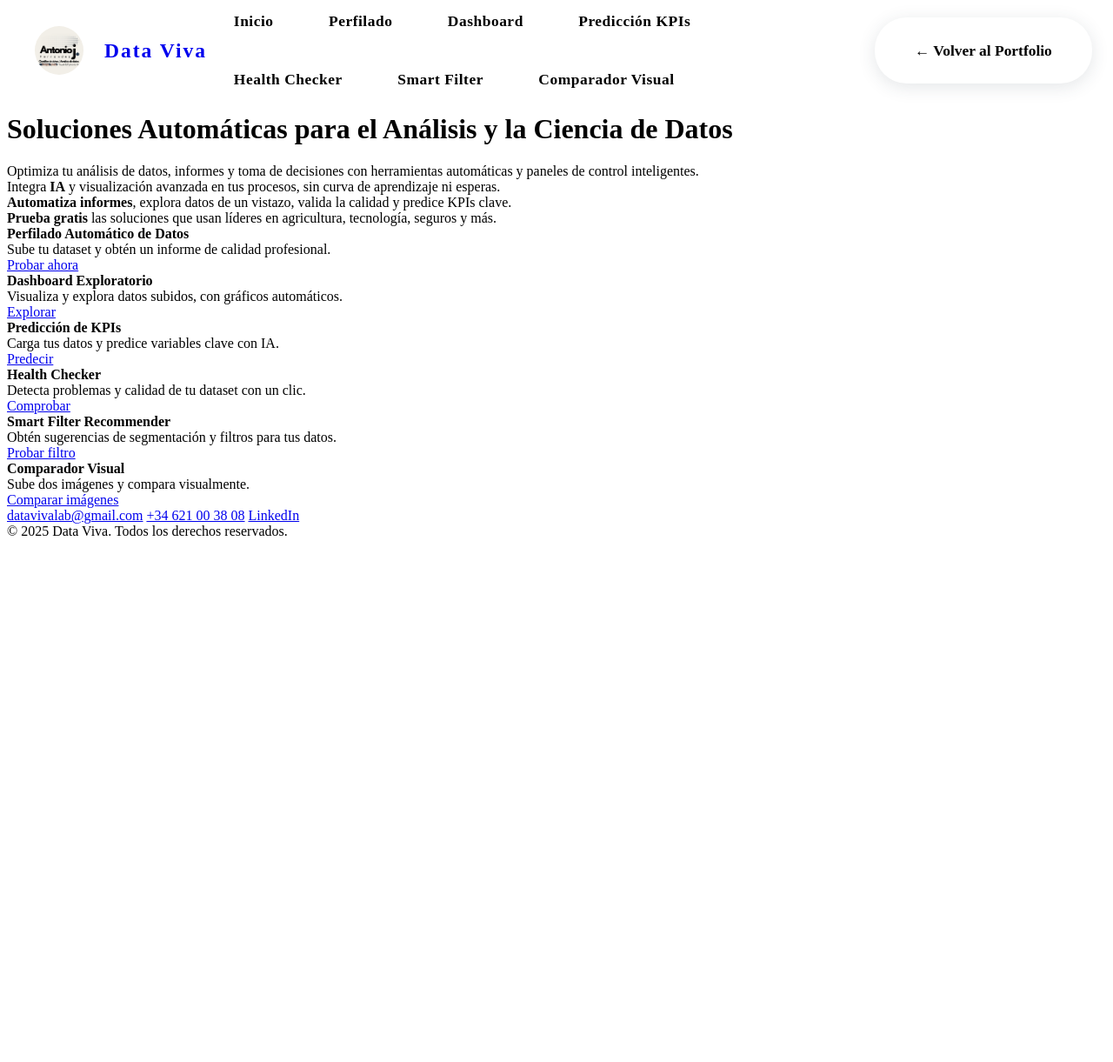
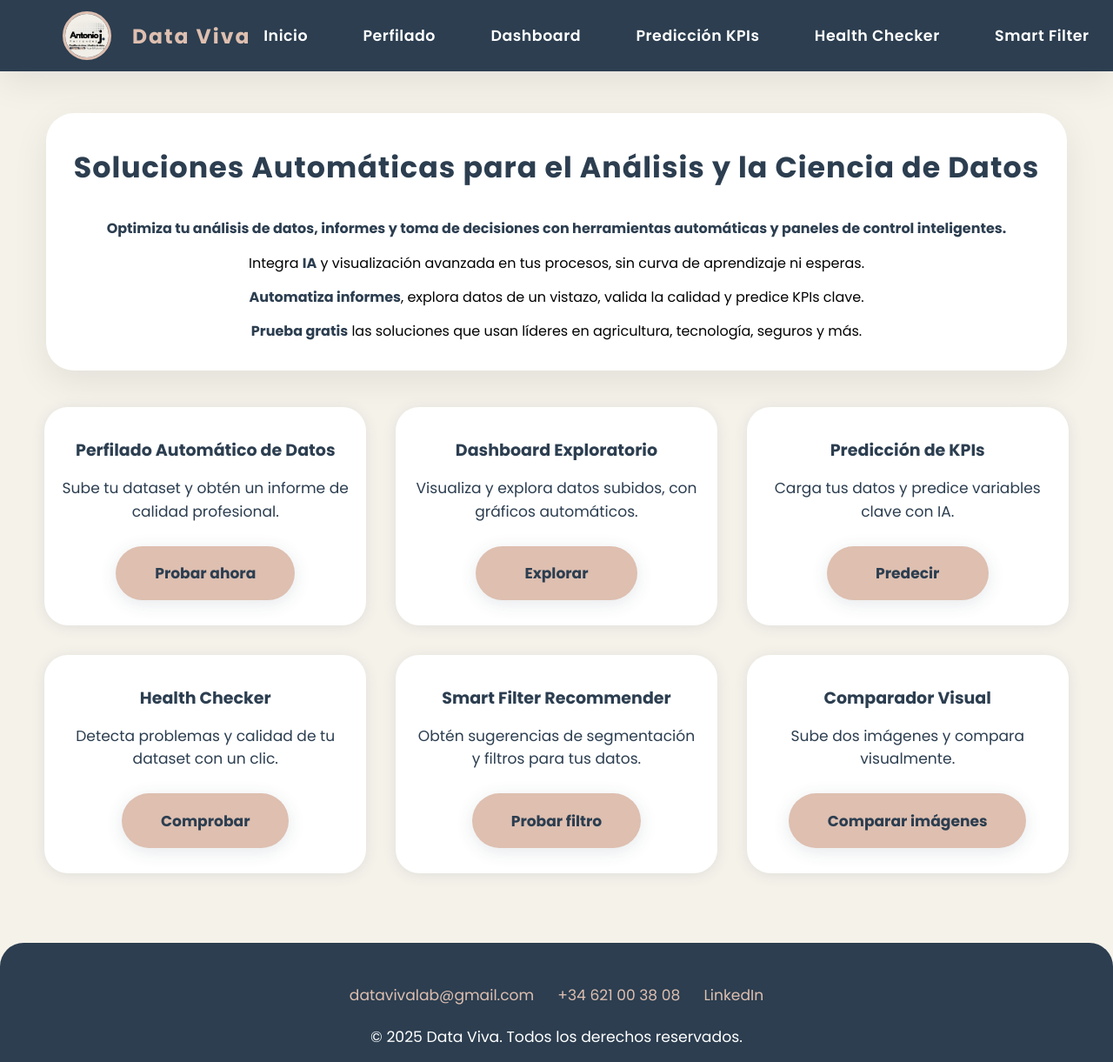
Before and after one commit to AntonioJFdez/App-Data-Viva, a Flask app: page / in a window 1280 px wide. Shown: the whole page at 87% size. Run offline with Flask 3, Linux system fonts and the light colour scheme.

Commit message:
Update app.css

```diff
--- a/static/css/app.css
+++ b/static/css/app.css
@@ -1,42 +1,79 @@
-/* ==== HEADER PERFECTO Y RESPONSIVO ==== */
+:root {
+  --primary: #2c3e50;
+  --secondary: #debfb0;
+  --background: #f5f2ea;
+  --white: #fff;
+  --text: #020202;
+  --border-radius: 2rem;
+  --box-shadow: 0 12px 40px rgba(0,0,0,0.08);
+  --header-height: 82px;
+  --card-maxwidth: 370px;
+  --content-maxwidth: 1200px;
+}
+
+html, body {
+  height: 100%;
+  font-family: 'Poppins', sans-serif;
+  color: var(--text);
+  background: var(--background);
+  min-height: 100vh;
+  width: 100vw;
+  box-sizing: border-box;
+  overflow-x: hidden;
+}
+
+body {
+  margin: 0;
+  display: flex;
+  flex-direction: column;
+  min-height: 100vh;
+}
+
+main {
+  flex: 1 0 auto;
+}
+
+* { box-sizing: border-box; margin: 0; padding: 0; }
+
+.container {
+  width: 92%;
+  max-width: var(--content-maxwidth);
+  margin: 0 auto;
+  padding: 3rem 0;
+  display: flex;
+  flex-direction: column;
+  align-items: center;
+}
+
+/* HEADER */
 header {
-  position: sticky;
-  top: 0;
-  z-index: 1000;
+  position: sticky; top: 0; z-index: 1000;
   background: var(--primary);
   height: var(--header-height);
   box-shadow: var(--box-shadow);
-  display: flex;
-  align-items: center;
-  justify-content: space-between;
-  width: 100vw;
-  min-width: 100vw;
+  display: flex; align-items: center; width: 100%;
 }
 
 .nav-container {
-  width: 100%;
-  max-width: var(--content-maxwidth);
-  margin: 0 auto;
   display: flex;
   align-items: center;
   justify-content: space-between;
   height: var(--header-height);
+  width: 100%;
+  max-width: var(--content-maxwidth);
+  margin: 0 auto;
   padding: 0 2rem;
-  gap: 1rem; /* Ajustamos para que haya espacio suficiente */
 }
 
-/* LOGO */
 .nav-logo {
   display: flex;
   align-items: center;
   gap: 1rem;
   text-decoration: none;
-  flex-shrink: 0;
 }
 
 .nav-logo img {
-  width: 56px;
-  height: 56px;
+  width: 56px; height: 56px;
   border-radius: 50%;
   border: 3px solid var(--secondary);
 }
@@ -50,46 +87,20 @@ header {
   white-space: nowrap;
 }
 
-/* NAV MENU */
-nav {
-  flex: 1;
-  display: flex;
-  justify-content: center;
-  align-items: center;
-  min-width: 0;
+nav ul {
+  display: flex; gap: 2.1rem; list-style: none; align-items: center; margin: 0;
 }
 
-nav ul {
-  display: flex;
-  gap: 2.1rem;
-  list-style: none;
-  align-items: center;
-  margin: 0;
-  padding: 0;
-  flex-wrap: wrap;
-}
-
-/* ENLACES DE NAVEGACIÓN */
 nav a {
-  color: var(--white);
-  text-decoration: none;
-  font-size: 1.09rem;
-  font-weight: 600;
-  letter-spacing: 0.03em;
-  padding: 0.39rem 0.93rem;
-  border-radius: 1.4rem;
+  color: var(--white); text-decoration: none; font-size: 1.09rem;
+  font-weight: 600; letter-spacing: 0.03em;
+  padding: 0.39rem 0.93rem; border-radius: 1.4rem;
   transition: background 0.2s, color 0.2s;
-  display: inline-block;
-  text-align: center;
+  display: inline-block; text-align: center;
   white-space: nowrap;
 }
 
-nav a:hover {
-  background: var(--secondary);
-  color: var(--primary);
-}
-
-/* BOTÓN DE VUELTA AL PORTFOLIO */
+nav a:hover { background: var(--secondary); color: var(--primary);}
 .cta-nav {
   background: var(--secondary);
   color: var(--primary) !important;
@@ -104,16 +115,10 @@ nav a:hover {
   align-self: center;
   text-decoration: none;
   line-height: 1.3;
-  display: flex;
-  align-items: center;
-  justify-content: center;
-  height: 44px;
+  display: flex; align-items: center; justify-content: center; height: 44px;
   min-width: 180px;
   white-space: nowrap;
-  overflow: visible;
-  flex-shrink: 0;
 }
-
 .cta-nav:hover {
   background: var(--primary);
   color: var(--secondary) !important;
@@ -122,51 +127,199 @@ nav a:hover {
   transform: scale(1.03) translateY(-2px);
 }
 
-/* RESPONSIVE HEADER */
-@media (max-width: 1200px) {
-  .nav-container { padding: 0 1.2rem; }
+/* HERO CARD */
+.hero-info-card {
+  background: var(--white);
+  border-radius: var(--border-radius);
+  box-shadow: var(--box-shadow);
+  padding: 2.4rem 2rem 2rem 2rem;
+  margin-bottom: 2.6rem;
+  text-align: center;
+  max-width: var(--content-maxwidth);
+  margin-left: auto; margin-right: auto;
+}
+.corp-title {
+  color: var(--primary);
+  font-size: 2.08rem;
+  font-weight: 700;
+  letter-spacing: 0.03em;
+  margin-bottom: 1.2rem;
+}
+.hero-info-card > div {
+  line-height: 1.65;
+}
+.hero-info-card br {
+  margin-bottom: 0.7em;
+}
+.hero-info-card span {
+  display: inline-block;
+  margin-top: 0.8em;
+}
+.bold, b, strong { font-weight: 700; color: var(--primary);}
+.center { text-align: center !important; }
+
+/* PROJECTS GRID */
+.projects-section {
+  padding: 0;
+  display: flex;
+  flex-direction: column;
+  align-items: center;
+  width: 100%;
+}
+.projects-grid {
+  display: flex;
+  flex-wrap: wrap;
+  gap: 2.1rem;
+  justify-content: center;
+  align-items: stretch;
+  width: 100%;
+  max-width: var(--content-maxwidth);
+  margin: 0 auto;
+}
+.project-card {
+  background: var(--white);
+  border-radius: 1.7rem;
+  box-shadow: 0 2px 16px rgba(44,62,80,0.10);
+  padding: 2.2rem 1.2rem 1.8rem 1.2rem;
+  max-width: var(--card-maxwidth);
+  min-width: 260px;
+  flex: 1 1 320px;
+  display: flex; flex-direction: column;
+  align-items: center; justify-content: center; text-align: center;
+  margin: 0 auto;
+  transition: box-shadow 0.18s, transform 0.18s;
+}
+.project-card:hover { box-shadow: 0 4px 28px rgba(44,62,80,0.16); transform: scale(1.022);}
+.project-title {
+  color: var(--primary); /* AZUL CORPORATIVO */
+  font-weight: 700;
+  font-size: 1.19rem;
+  margin-bottom: 1rem;
+  text-align: center;
+}
+.project-desc {
+  color: var(--primary);
+  font-size: 1.07rem;
+  text-align: center;
+  margin-bottom: 1.35rem;
+  line-height: 1.55;
+}
+
+/* BOTONES */
+.cta-button, .button, button, input[type="submit"] {
+  display: inline-block;
+  padding: 1.15rem 2.8rem;
+  font-size: 1.07rem;
+  background: var(--secondary);
+  color: var(--primary);
+  border-radius: 2.3rem;
+  font-weight: 700;
+  text-decoration: none;
+  border: none;
+  box-shadow: 0 4px 20px rgba(44,62,80,0.12);
+  transition: transform 0.19s, box-shadow 0.19s, background 0.19s, color 0.19s;
+  font-family: 'Poppins', sans-serif;
+  text-align: center;
+  min-width: 186px;
+  margin-top: 0.3rem;
+}
+.cta-button:hover, .button:hover, button:hover, input[type="submit"]:hover {
+  background: var(--primary);
+  color: var(--secondary);
+  transform: scale(1.04) translateY(-2px);
+}
+.volver-inicio-link {
+  display: inline-block;
+  color: var(--primary);
+  font-weight: 600;
+  text-decoration: none !important;
+  font-size: 1.04rem;
+  margin: 0.6rem 0 0.3rem 0;
+  background: none;
+  border: none;
+  padding: 0;
+  border-radius: 0;
+  box-shadow: none;
+  text-align: center;
+}
+.volver-inicio-link:hover { color: var(--secondary);}
+input[type="file"], select {
+  border-radius: 1.5rem;
+  border: 1.5px solid var(--secondary);
+  background: var(--background);
+  padding: 1.05rem 1.22rem;
+  font-family: 'Poppins', sans-serif;
+  font-size: 1.04rem;
+  color: var(--primary);
+  margin-bottom: 1.1rem;
+  box-shadow: 0 2px 10px rgba(44,62,80,0.09);
+  transition: border 0.15s, box-shadow 0.15s;
+  width: 100%;
+}
+input[type="file"]:hover, select:focus {
+  border-color: var(--primary);
+  box-shadow: 0 0 0 3px rgba(222, 191, 176, 0.12);
+}
+input[type="text"], input[type="number"], input[type="email"], textarea {
+  border-radius: 1.5rem;
+  border: 1.3px solid var(--secondary);
+  background: var(--white);
+  padding: 1.05rem 1.22rem;
+  font-family: 'Poppins', sans-serif;
+  font-size: 1.04rem;
+  color: var(--primary);
+  margin-bottom: 1.1rem;
+  box-shadow: 0 2px 8px rgba(44,62,80,0.05);
+  transition: border 0.15s, box-shadow 0.15s;
+  width: 100%;
+}
+input:focus, textarea:focus {
+  border-color: var(--primary);
+  outline: none;
+  box-shadow: 0 0 0 2px rgba(222,191,176,0.17);
+}
+/* Footer */
+footer {
+  background: var(--primary);
+  color: var(--white);
+  text-align: center;
+  padding: 2.2rem 0 1rem 0;
+  margin-top: 2rem;
+  font-size: 1rem;
+  border-top-left-radius: 1.7rem;
+  border-top-right-radius: 1.7rem;
+}
+.footer-contactos {
+  margin-top: 0.7rem;
+  display: flex; flex-wrap: wrap; justify-content: center; gap: 1.7rem;
+}
+.footer-contactos a {
+  color: var(--secondary); text-decoration: none; display:inline-flex; align-items:center; gap:0.48rem; font-size:1.07rem;
+}
+.footer-contactos a:hover { color: var(--white);}
+.footer-derechos {
+  margin-top: 1.4rem;
+  color: var(--white);
+  font-size: 1.08rem;
+  font-weight: 500;
+  text-align: center;
+  width: 100%;
 }
 @media (max-width: 900px) {
-  .nav-container {
-    flex-direction: column;
-    align-items: stretch;
-    height: auto;
-    gap: 0.3rem;
-    padding: 0 0.6rem;
-  }
-  nav {
-    width: 100%;
-    justify-content: center;
-    margin: 0.2rem 0 0.1rem 0;
-  }
-  .cta-nav {
-    margin-left: 0;
-    margin-top: 0.3rem;
-    width: 100%;
-    max-width: 98vw;
-    min-width: 120px;
-    align-self: center;
-    justify-content: center;
-  }
+  .container { padding: 2rem 0; }
+  .nav-container { flex-direction: column; gap: 0.9rem; height: auto;}
+  nav ul { flex-wrap: wrap; justify-content: center; gap: 1rem; }
+  .projects-grid { gap: 1.15rem;}
+  .hero-info-card { max-width: 99vw;}
 }
 @media (max-width: 600px) {
-  .nav-logo img {
-    width: 38px;
-    height: 38px;
-  }
-  .nav-logo span {
-    font-size: 1rem;
-  }
-  nav a {
-    font-size: 0.98rem;
-  }
-  .cta-nav {
-    font-size: 0.96rem;
-    padding: 0.7rem 1rem;
-    min-width: 100px;
-    max-width: 100vw;
-  }
-  nav ul {
-    gap: 0.7rem;
-  }
+  .nav-logo img { width: 38px; height: 38px;}
+  .nav-logo span { font-size: 1rem;}
+  nav a { font-size: 0.98rem; }
+  .cta-button, .button, button, input[type="submit"] { font-size: 0.98rem; padding: 0.9rem 1.5rem; min-width: 110px;}
+  .project-card { max-width: 96vw;}
 }
+@media (max-width: 700px) {
+  .project-card { min-width: 89vw; max-width: 99vw;}
+  .projects-grid { max-width: 99vw;}
+}
```
